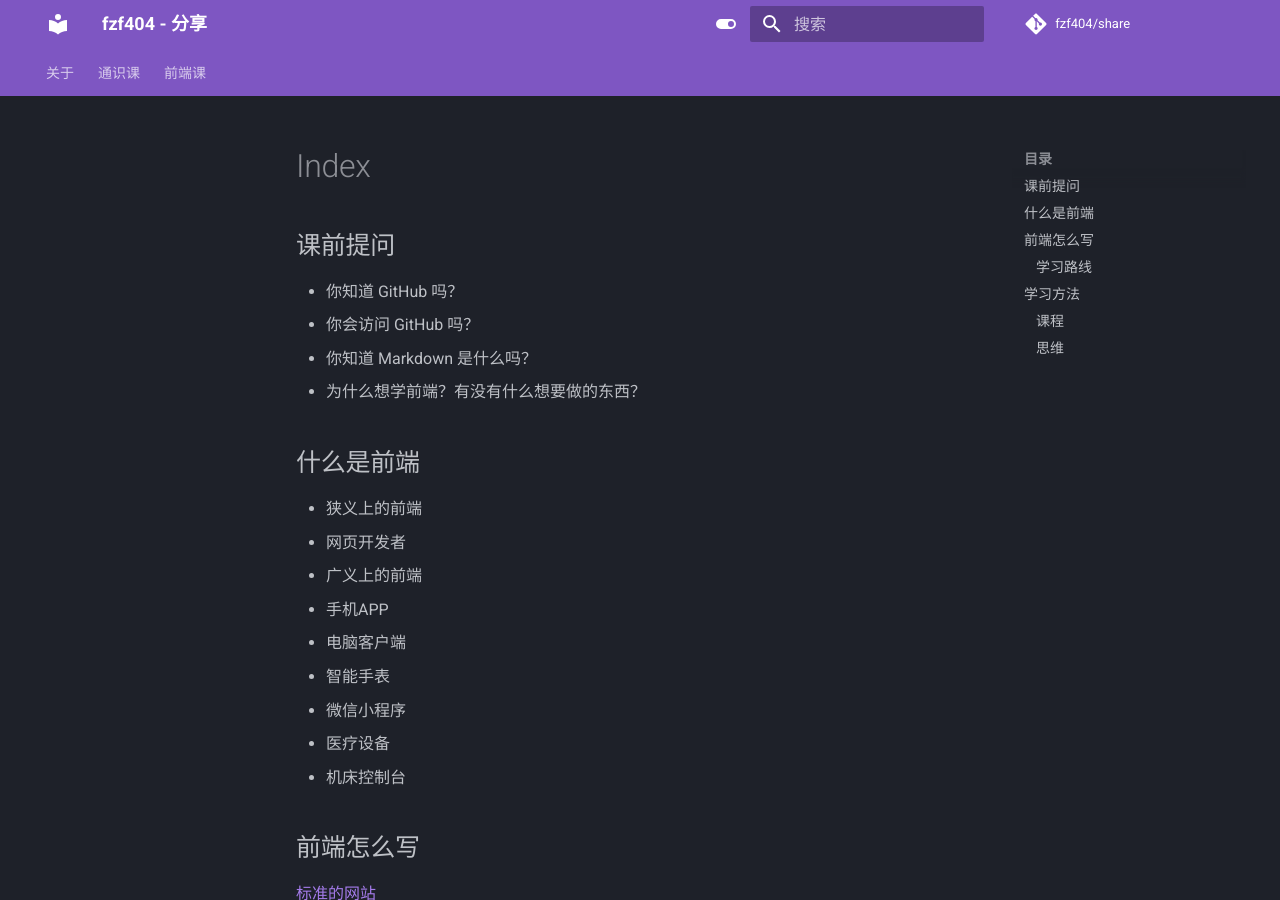
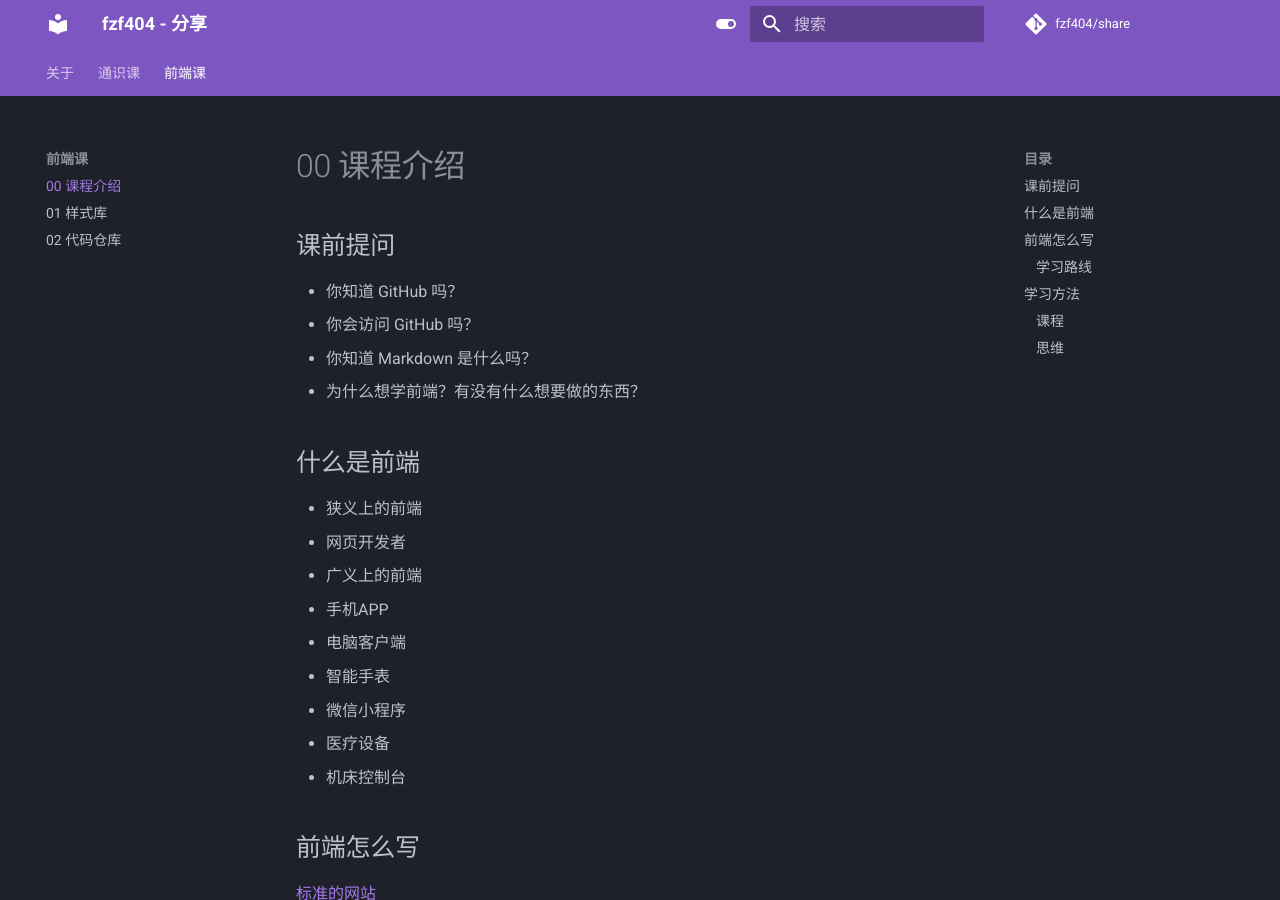
Before and after one commit to fzf404/share, an MkDocs documentation site: the page built from docs/web/README.md, in a window 1280 px wide and 900 px high. Built offline with MkDocs 1.6.1 and Material for MkDocs 9.7.7, drawn with Linux system fonts in a browser that asks for light colours; comment, search, counter and statistics services are not loaded; some of the changed lines change nothing that is shown.

```diff
--- a/mkdocs.yml
+++ b/mkdocs.yml
@@ -63,16 +63,16 @@
   - pymdownx.superfences
   - pymdownx.inlinehilite
 
-# Page tree
+# Page
 nav:
   - 关于: index.md
   - 通识课:
-      - 00 课程介绍: intro/00-about.md
+      - 00 课程介绍: intro/README.md
       - 01 崭新的编辑器: intro/01-editor.md
       - 02 写个网页吧: intro/02-web.md
       - 03 覆盖全球的大网: intro/03-network.md
       - 04 程序员的社区: intro/04-community.md
-      - 05 试试Python: intro/05-python.md
+      - 05 试试 Python: intro/05-python.md
       - 06 产品经理登场: intro/06-product.md
       - 07 部署到服务器: intro/07-server.md
       - 08 前端的姻缘: intro/08-frontend.md
@@ -80,6 +80,6 @@
       - F1 快捷键: intro/F1-shortcut.md
       - F2 初识脚本语言: intro/F2-script.md
   - 前端课:
-      - 00 学习路径: web/00-intro.md
+      - 00 课程介绍: web/README.md
       - 01 样式库: web/01-library.md
       - 02 代码仓库: web/02-gitee.md
```
